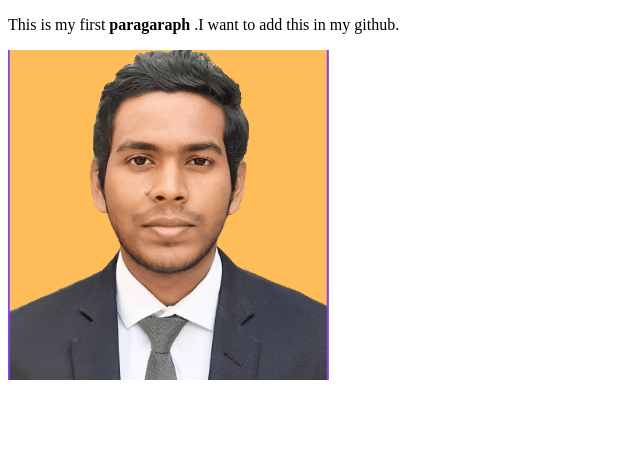
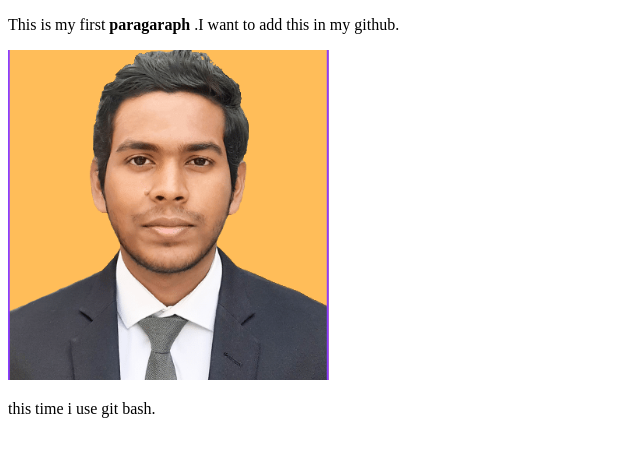
Before and after one commit to salkin28/my-second-repo, a plain HTML site: page index.html in a window 1280 px wide. Shown: the whole page, without its empty margins (0-640 px from the left). Drawn offline with Linux system fonts and the light colour scheme.

Commit message:
add another paragraph

```diff
--- a/index.html
+++ b/index.html
@@ -11,7 +11,9 @@
         This is my first <b>paragaraph</b> .I want to add this in my github.
     </p>
     <img src="salkin.png" alt="">
-
+    <p>
+        this time i use git bash.
+    </p>
 
 </body>
 </html>
```
